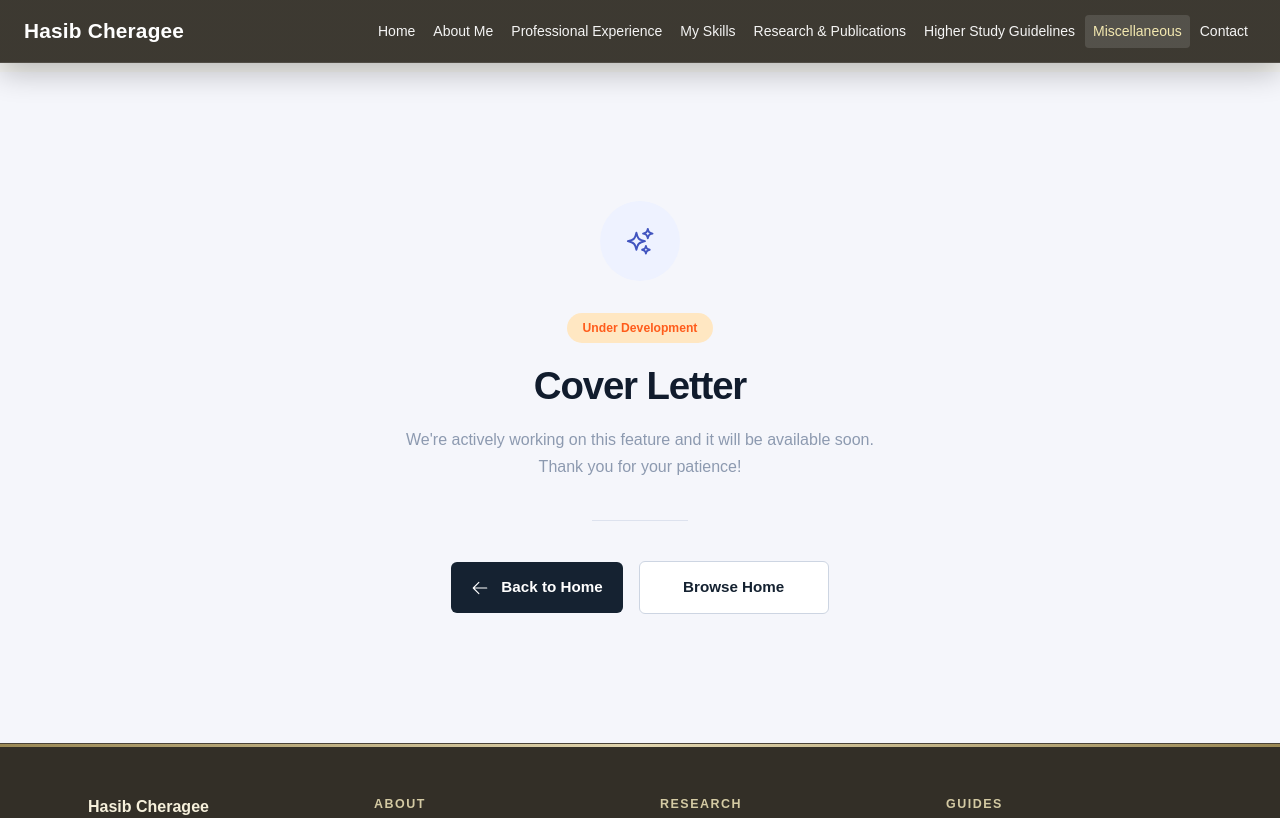
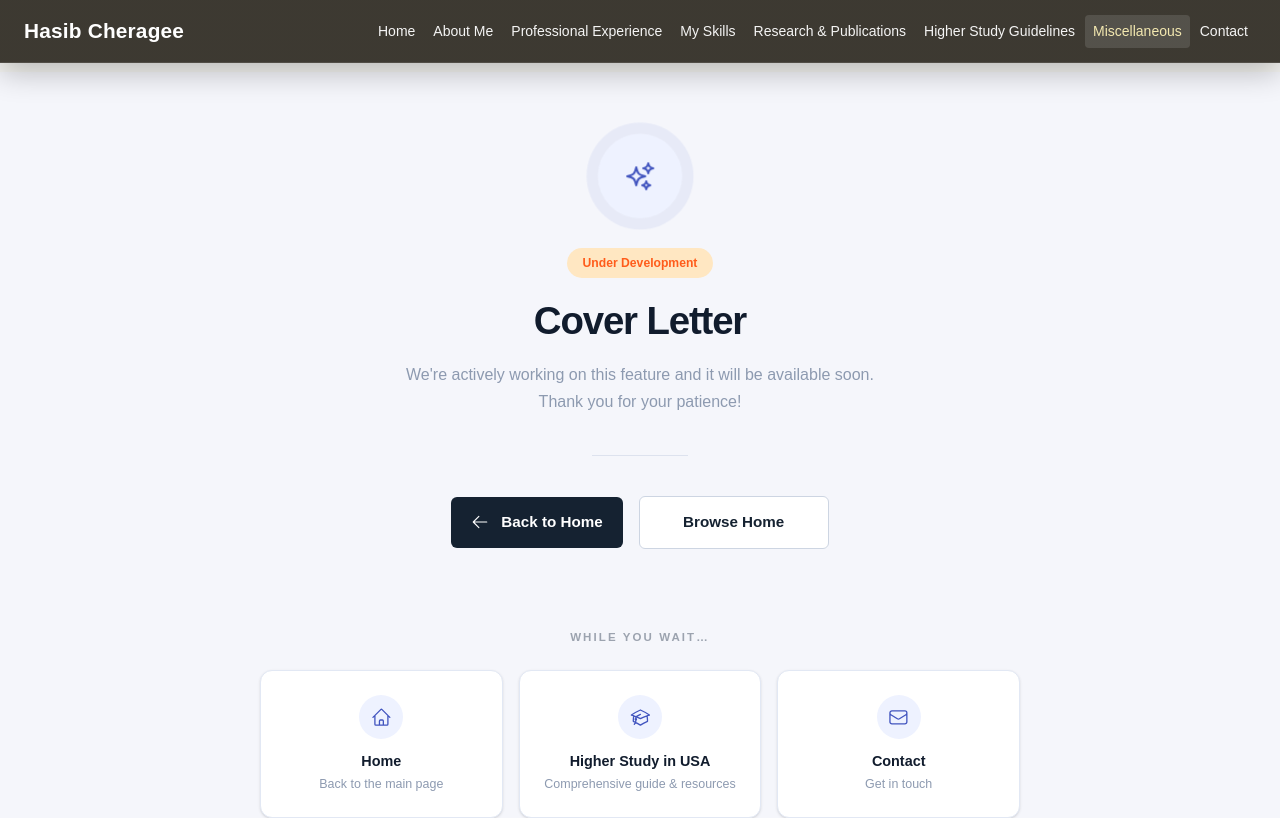
Before and after one commit to injaamam/hasib-portfolio, a Next.js app in the folder frontend/: page /cover-letter in a window 1280 px wide. Shown: the top 818 px of the page. Built offline with nearby package versions, Linux system fonts and the light colour scheme.

Commit message:
feat: enhance ComingSoonPage with pulsing glow, 105vh height, and quick-links section
Agent-Logs-Url: https://github.com/injaamam/hasib-portfolio/sessions/2cc8cd52-92fe-44d6-8720-5b332b1cbf0c

Co-authored-by: injamaam <228220091+injamaam@users.noreply.github.com>

```diff
--- a/frontend/src/app/globals.css
+++ b/frontend/src/app/globals.css
@@ -31,3 +31,18 @@ a {
   border-radius: 9999px;
   background: #8a8a8a;
 }
+
+@keyframes pulse-glow {
+  0%, 100% {
+    box-shadow: 0 0 0 0 rgba(65, 84, 191, 0.3);
+    transform: scale(1);
+  }
+  50% {
+    box-shadow: 0 0 0 14px rgba(65, 84, 191, 0);
+    transform: scale(1.07);
+  }
+}
+
+.animate-pulse-glow {
+  animation: pulse-glow 2.4s ease-in-out infinite;
+}
--- a/frontend/src/components/ComingSoonPage.jsx
+++ b/frontend/src/components/ComingSoonPage.jsx
@@ -1,7 +1,34 @@
 "use client";
 
 import Link from "next/link";
-import { HiArrowLeft, HiOutlineSparkles } from "react-icons/hi2";
+import {
+  HiArrowLeft,
+  HiOutlineSparkles,
+  HiOutlineHome,
+  HiOutlineAcademicCap,
+  HiOutlineEnvelope,
+} from "react-icons/hi2";
+
+const quickLinks = [
+  {
+    href: "/home",
+    icon: HiOutlineHome,
+    label: "Home",
+    desc: "Back to the main page",
+  },
+  {
+    href: "/higher-study-usa",
+    icon: HiOutlineAcademicCap,
+    label: "Higher Study in USA",
+    desc: "Comprehensive guide & resources",
+  },
+  {
+    href: "/contact",
+    icon: HiOutlineEnvelope,
+    label: "Contact",
+    desc: "Get in touch",
+  },
+];
 
 export default function ComingSoonPage({
   title = "Feature Coming Soon",
@@ -9,9 +36,9 @@ export default function ComingSoonPage({
   description = "We're actively working on this feature and it will be available soon. Thank you for your patience!",
 }) {
   return (
-    <section className="flex min-h-[calc(100vh-72px-57px)] items-center justify-center bg-[#f5f6fb] px-6 py-16">
-      <div className="w-full max-w-[760px] text-center">
-        <div className="mx-auto flex h-20 w-20 items-center justify-center rounded-full bg-[#eef2ff]">
+    <section className="min-h-[105vh] bg-[#f5f6fb] px-6 py-16">
+      <div className="mx-auto w-full max-w-[760px] text-center">
+        <div className="animate-pulse-glow mx-auto flex h-20 w-20 items-center justify-center rounded-full bg-[#eef2ff]">
           <HiOutlineSparkles className="text-[1.9rem] text-[#4154bf]" />
         </div>
 
@@ -48,6 +75,33 @@ export default function ComingSoonPage({
           </Link>
         </div>
       </div>
+
+      {/* While you wait section */}
+      <div className="mx-auto mt-20 max-w-[760px]">
+        <p className="text-center text-[0.72rem] font-bold uppercase tracking-[0.18em] text-[#9ca3af]">
+          While you wait…
+        </p>
+
+        <div className="mt-6 grid gap-4 sm:grid-cols-3">
+          {quickLinks.map(({ href, icon: Icon, label, desc }) => (
+            <Link
+              key={href}
+              href={href}
+              className="flex flex-col items-center gap-3 rounded-xl border border-[#e2e8f4] bg-white px-5 py-6 text-center shadow-sm transition hover:-translate-y-0.5 hover:border-[#c7d2e8] hover:shadow-md"
+            >
+              <div className="flex h-11 w-11 items-center justify-center rounded-full bg-[#eef2ff]">
+                <Icon className="text-[1.3rem] text-[#4154bf]" />
+              </div>
+              <div>
+                <p className="text-[0.9rem] font-semibold text-[#111c2d]">
+                  {label}
+                </p>
+                <p className="mt-0.5 text-[0.78rem] text-[#8d9ab0]">{desc}</p>
+              </div>
+            </Link>
+          ))}
+        </div>
+      </div>
     </section>
   );
 }
```
